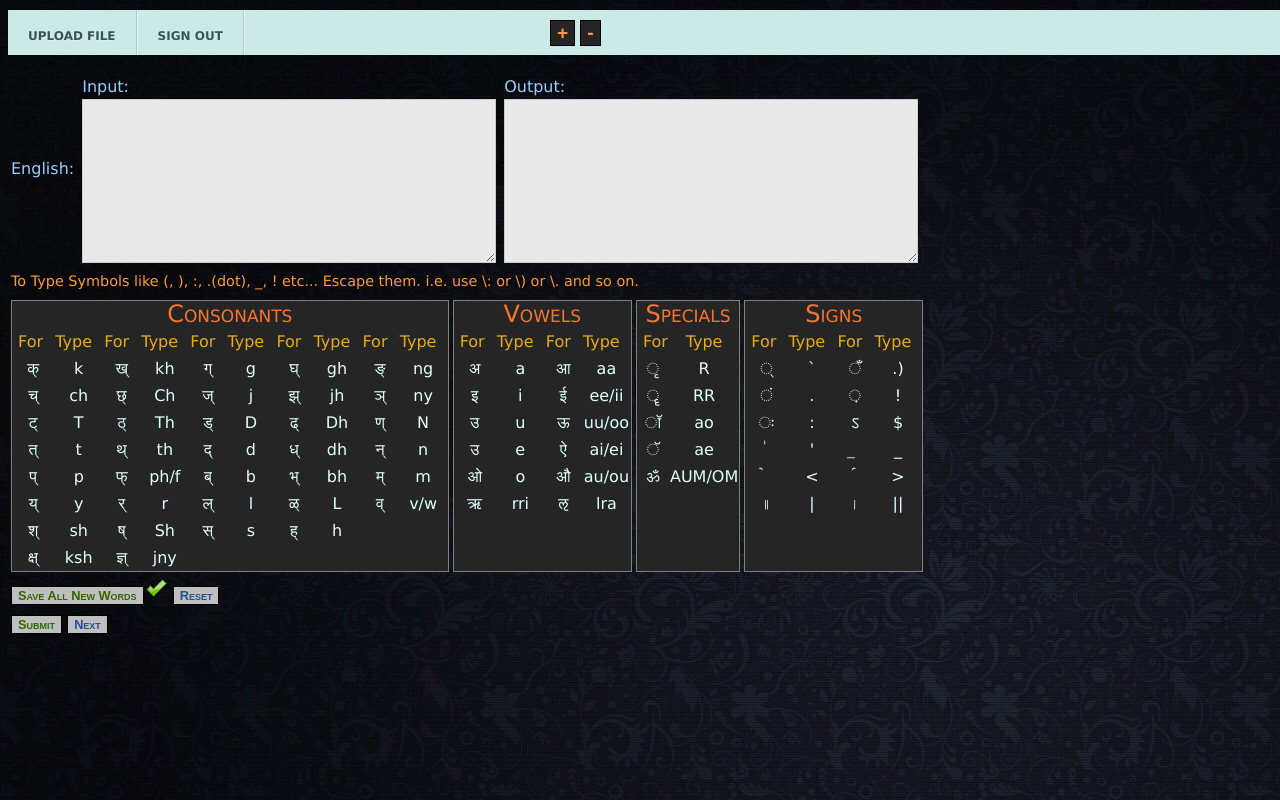
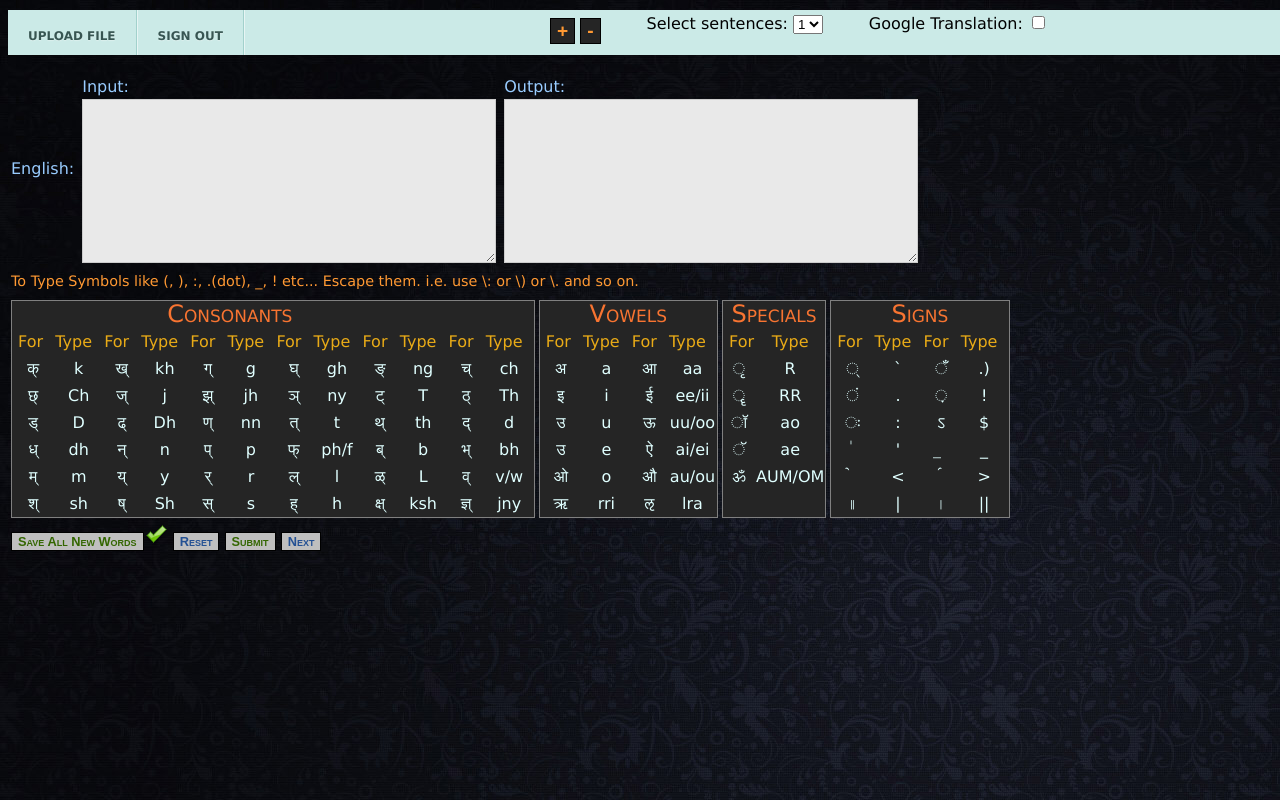
Before and after one commit to pingali/bhagirath, a Django app: template src/bhagirath/templates/translation_interface/translate/translate.html in a window 1280 px wide. Run offline with Django 3.2, Linux system fonts and the light colour scheme; the template is opened without the code that fills it, so the values that code supplies are empty.

Commit message:
translate.html changed to fit all aspect ratios

```diff
--- a/src/bhagirath/templates/translation_interface/media/stylesheets/translate.css
+++ b/src/bhagirath/templates/translation_interface/media/stylesheets/translate.css
@@ -236,7 +236,7 @@ button.zoomout{
     border-width: 1px;
     cursor: pointer;
     position:relative;
-    top:10px;
+    top:8px;
 }
 
 button.zoomin{
@@ -248,8 +248,8 @@ button.zoomin{
     border-style: solid;
     border-width: 1px;
     cursor: pointer;
-  position:relative;
-    top:10px;
+    position:relative;
+    top:8px;
 }
 
 textarea{
--- a/src/bhagirath/templates/translation_interface/translate/translate.html
+++ b/src/bhagirath/templates/translation_interface/translate/translate.html
@@ -41,6 +41,11 @@
 	  	return true;
 	}
 
+	function OnCheck()  {
+		document.main_form.action = "/home/translate/machine/"
+	  	return true;
+	}
+
 </script>
 
 <body>
@@ -50,7 +55,18 @@
 			<li><a href="/signout/">Sign Out</a></li>
 			 &nbsp;&nbsp;&nbsp;&nbsp;&nbsp;&nbsp;&nbsp;&nbsp;&nbsp; &nbsp;&nbsp; &nbsp;&nbsp; &nbsp;&nbsp;&nbsp;&nbsp;&nbsp;&nbsp; &nbsp;&nbsp; &nbsp;&nbsp; &nbsp;&nbsp;  &nbsp;&nbsp;&nbsp;&nbsp; &nbsp;&nbsp; &nbsp;&nbsp; &nbsp;&nbsp;   &nbsp;&nbsp;&nbsp;&nbsp; &nbsp;&nbsp; &nbsp;&nbsp; &nbsp;&nbsp;
 	       	<button name="zoomin" id="zoomin" class="zoomin" align="right" value="+" onclick="zoomOut();">+</button>
-			<button name="zoomout" id="zoomout" class="zoomout" align="right" value="-" onclick="zoomIn();">-</button><br>
+			<button name="zoomout" id="zoomout" class="zoomout" align="right" value="-" onclick="zoomIn();">-</button>
+			&nbsp;&nbsp;&nbsp;&nbsp;&nbsp;&nbsp;&nbsp;
+			Select sentences:
+				<select name="sentence" id="sentence">
+				     <option>1</option>
+			    	 <option>2</option>
+			     	 <option>3</option>
+			     	 <option>4</option>
+			    </select>
+		    &nbsp;&nbsp;&nbsp;&nbsp;&nbsp;&nbsp;&nbsp;
+		    Google Translation:
+		    <input type="checkbox" name="google" value="Google Translation" onchange="return OnCheck();"  />
 		</ul>
 	</div>
 	<form name="main_form" id="main_form" action="." method="post" enctype="multipart/form-data" accept-charset="utf-8">
@@ -103,6 +119,8 @@
 						<td align=center>Type&nbsp;&nbsp;</td>
 						<td align=center>For&nbsp;&nbsp;</td>
 						<td align=center>Type&nbsp;&nbsp;</td>
+						<td align=center>For&nbsp;&nbsp;</td>
+						<td align=center>Type&nbsp;&nbsp;</td>
 					</tr>
 					<tr>
 						<td align=center>&#x0915;&#x094d;</td>
@@ -115,10 +133,10 @@
 						<td align=center>gh</td>
 						<td align=center>&#x0919;&#x094d;</td>
 						<td align=center>ng</td>
+						<td align=center>&#x091A;&#x094d;</td>
+						<td align=center>ch</td>
 					</tr>
 					<tr>
-						<td align=center>&#x091A;&#x094d;</td>
-						<td align=center>ch</td>
 						<td align=center>&#x091B;&#x094d;</td>
 						<td align=center>Ch</td>
 						<td align=center>&#x091C;&#x094d;</td>
@@ -127,32 +145,30 @@
 						<td align=center>jh</td>
 						<td align=center>&#x091E;&#x094d;</td>
 						<td align=center>ny</td>
-					</tr>
-					<tr>
 						<td align=center>&#x091F;&#x094d;</td>
 						<td align=center>T</td>
 						<td align=center>&#x0920;&#x094d;</td>
 						<td align=center>Th</td>
+					</tr>
+					<tr>
 						<td align=center>&#x0921;&#x094d;</td>
 						<td align=center>D</td>
 						<td align=center>&#x0922;&#x094d;</td>
 						<td align=center>Dh</td>
 						<td align=center>&#x0923;&#x094d;</td>
-						<td align=center>N</td>
-					</tr>
-					<tr>
+						<td align=center>nn</td>
 						<td align=center>&#x0924;&#x094d;</td>
 						<td align=center>t</td>
 						<td align=center>&#x0925;&#x094d;</td>
 						<td align=center>th</td>
 						<td align=center>&#x0926;&#x094d;</td>
 						<td align=center>d</td>
+					</tr>
+					<tr>
 						<td align=center>&#x0927;&#x094d;</td>
 						<td align=center>dh</td>
 						<td align=center>&#x0928;&#x094d;</td>
 						<td align=center>n</td>
-					</tr>
-					<tr>
 						<td align=center>&#x092A;&#x094d;</td>
 						<td align=center>p</td>
 						<td align=center>&#x092B;&#x094d;</td>
@@ -161,15 +177,15 @@
 						<td align=center>b</td>
 						<td align=center>&#x092D;&#x094d;</td>
 						<td align=center>bh</td>
+					</tr>
+					<tr>
 						<td align=center>&#x092E;&#x094d;</td>
 						<td align=center>m</td>
-					</tr>
-					<tr>
 						<td align=center>&#x092F;&#x094d;</td>
 						<td align=center>y</td>
 						<td align=center>&#x0930;&#x094d;</td>
 						<td align=center>r</td>
-						<td align=center>&#x0932;&#x094d;</td>
+					    <td align=center>&#x0932;&#x094d;</td>
 						<td align=center>l</td>
 						<td align=center>&#x0933;&#x094d;</td>
 						<td align=center>L</td>
@@ -185,20 +201,10 @@
 						<td align=center>s</td>
 						<td align=center>&#x0939;&#x094d;</td>
 						<td align=center>h</td>
-						<td></td>
-						<td></td>
-					</tr>
-					<tr>
 						<td align=center>&#x0915;&#x094D;&#x0937;&#x094d;</td>
 						<td align=center>ksh</td>
 						<td align=center>&#x091C;&#x094D;&#x091E;&#x094d;</td>
 						<td align=center>jny</td>
-						<td></td>
-						<td></td>
-						<td></td>
-						<td></td>
-						<td></td>
-						<td></td>
 					</tr>
 					</table>
 				</td>
@@ -249,18 +255,6 @@
 						<td align=center>&#x090C;</td>
 						<td align=center>lra</td>
 					</tr>
-					<tr>
-						<td>&nbsp;</td>
-						<td>&nbsp;</td>
-						<td>&nbsp;</td>
-						<td>&nbsp;</td>
-					</tr>
-					<tr>
-						<td>&nbsp;</td>
-						<td>&nbsp;</td>
-						<td>&nbsp;</td>
-						<td>&nbsp;</td>
-					</tr>
 				</table>
 				</td>
 				<td align=center width=15% colspan=2>
@@ -291,14 +285,6 @@
 				<tr>
 					<td align=center>&#x0950;</td>
 					<td align=center>AUM/OM</td>
-				</tr>
-				<tr>
-					<td>&nbsp;</td>
-					<td>&nbsp;</td>
-				</tr>
-				<tr>
-					<td>&nbsp;</td>
-					<td>&nbsp;</td>
 				</tr>
 				<tr>
 					<td>&nbsp;</td>
@@ -353,18 +339,6 @@
 					<td align=center>&#x0964;</td>
 					<td align=center>||</td>
 				</tr>
-				<tr>
-					<td>&nbsp;</td>
-					<td>&nbsp;</td>
-					<td>&nbsp;</td>
-					<td>&nbsp;</td>
-				</tr>
-				<tr>
-					<td>&nbsp;</td>
-					<td>&nbsp;</td>
-					<td>&nbsp;</td>
-					<td>&nbsp;</td>
-				</tr>
 				</table>
 				</td>
 				</tr>
@@ -372,11 +346,6 @@
 					<td>
 						<button name="save" id="save" class="save" onclick="SaveWords(this, 'input');">Save All New Words</button><img src="/media/images/save.png"/>
 						<button name="reset" id="reset" class="reset" onclick="input.value=' '">Reset</button>
-					</td>
-				</tr>
-
-				<tr>
-					<td>
 						<button name="submit" id="submit" class="submit" onclick="return OnSubmit();">Submit</button>
 						<button name="next" id="next" value="next" class="next" onclick="return OnNext();" >Next</button>
 					</td>
--- a/src/bhagirath/translation_interface/models.py
+++ b/src/bhagirath/translation_interface/models.py
@@ -26,7 +26,7 @@ class UserProfile(models.Model):
     city = models.CharField(verbose_name="City",
                             max_length = 50,
                             help_text="City to which user belongs")
-    language = models.ForeignKey(Language)
+    language = models.ForeignKey(Language,limit_choices_to=Language.objects.all())
     contributor = models.BooleanField(default=False)
     translator = models.BooleanField(default=True)
     interests = models.CharField(verbose_name="Interests",
```
